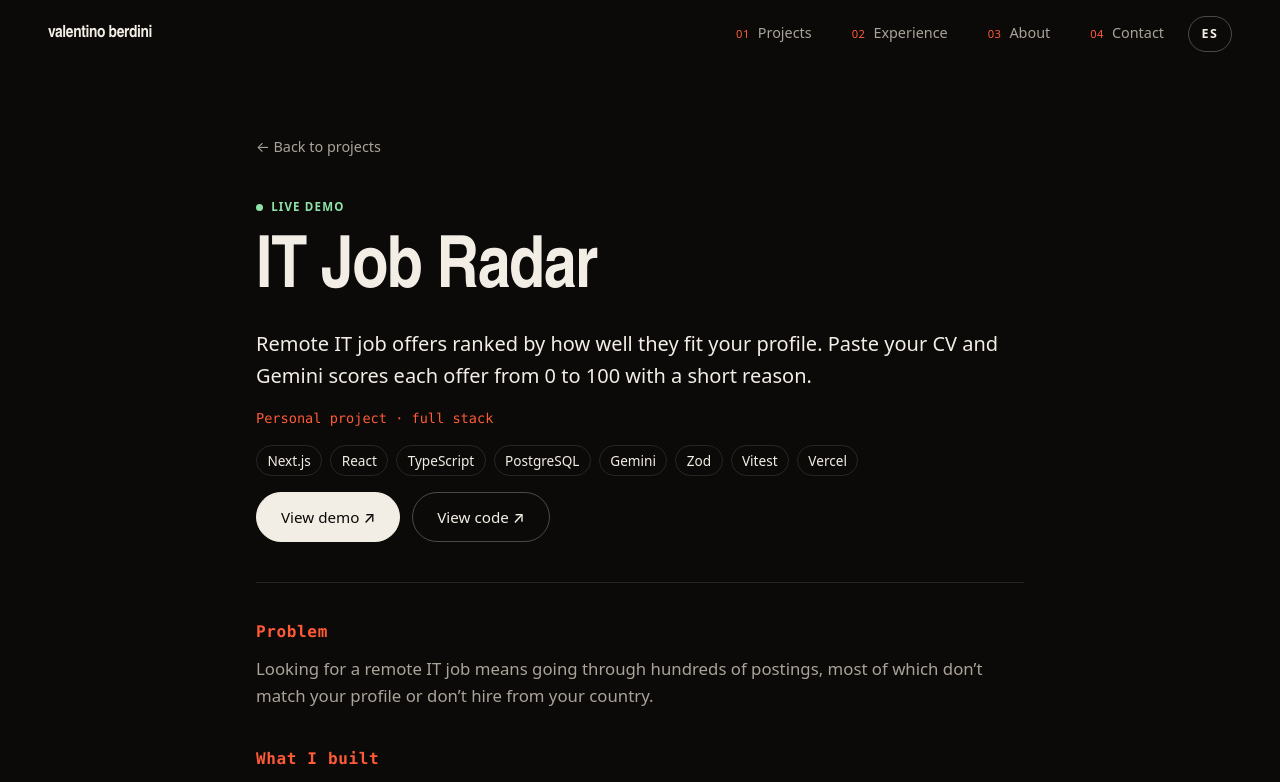
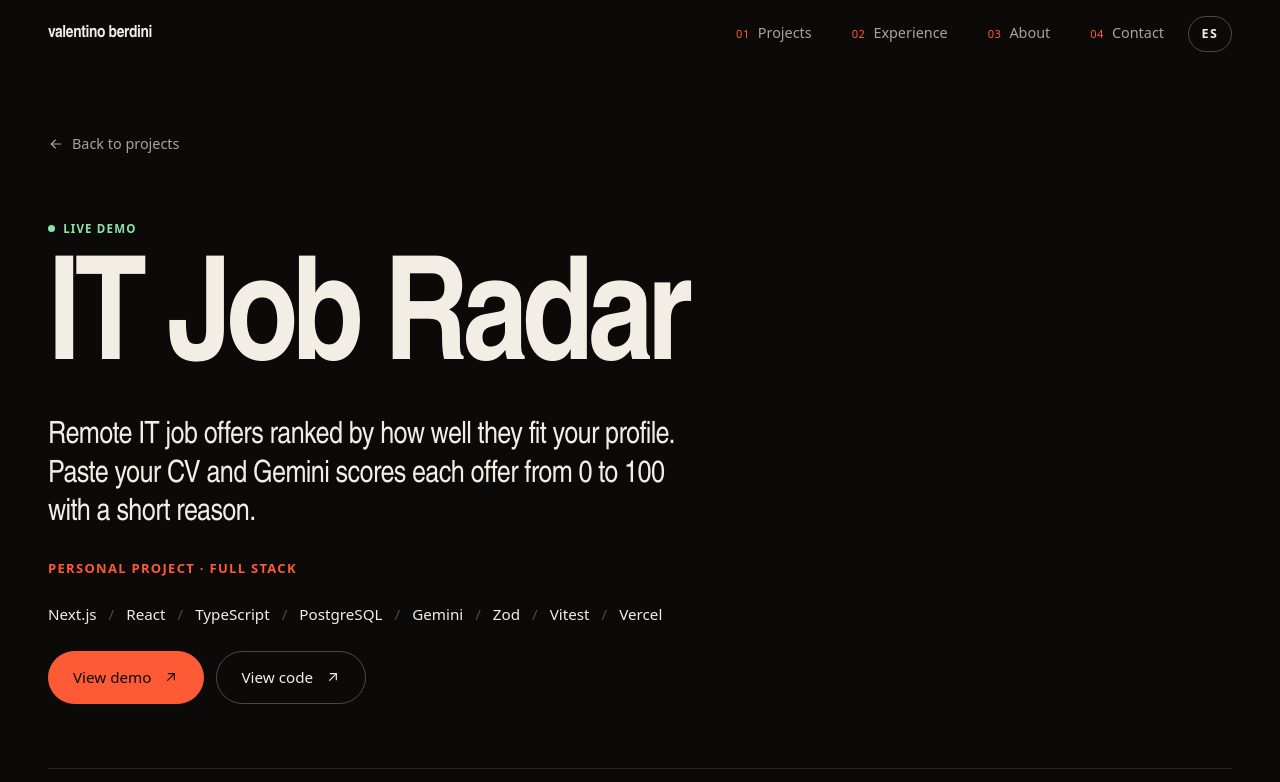
Before and after one commit to valenberdev/portfolio, an Astro site: page /en/projects/radar-ofertas-it in a window 1280 px wide. Shown: the top 782 px of the page. Built offline with nearby package versions, Linux system fonts and the light colour scheme; Astro itself is replaced by a stand-in of ours; a web font is replaced by a local one.

Commit message:
style: large display type and staged entrance on project detail

```diff
--- a/src/components/project/ProjectDetail.astro
+++ b/src/components/project/ProjectDetail.astro
@@ -5,6 +5,7 @@ import { homePath } from '../../i18n/routes';
 import { t } from '../../i18n/ui';
 import BaseLayout from '../../layouts/BaseLayout.astro';
 import type { Project } from '../../lib/content';
+import Arrow from '../Arrow.astro';
 import StatusBadge from '../home/StatusBadge.astro';
 
 interface Props {
@@ -22,7 +23,10 @@ const backHref = `${homePath(locale)}#${ui['section.projects']}`;
 
 <BaseLayout locale={locale} title={`${title} — Valentino Berdini`} description={summary}>
   <article class="container detail">
-    <a class="back" href={backHref}>← {ui['detail.back']}</a>
+    <a class="back" href={backHref}>
+      <Arrow direction="right" />
+      {ui['detail.back']}
+    </a>
     <header class="head">
       <StatusBadge locale={locale} status={status} team={team} />
       <h1 transition:name={`project-${slug}`}>{title}</h1>
@@ -37,12 +41,14 @@ const backHref = `${homePath(locale)}#${ui['section.projects']}`;
           <div class="links">
             {links.demo && (
               <a class="button primary" href={links.demo} target="_blank" rel="noopener noreferrer">
-                {ui['link.demo']} ↗
+                {ui['link.demo']}
+                <Arrow />
               </a>
             )}
             {links.repo && (
               <a class="button" href={links.repo} target="_blank" rel="noopener noreferrer">
-                {ui['link.repo']} ↗
+                {ui['link.repo']}
+                <Arrow />
               </a>
             )}
           </div>
@@ -57,62 +63,85 @@ const backHref = `${homePath(locale)}#${ui['section.projects']}`;
 
 <style>
   .detail {
-    max-width: 48rem;
     padding-block: var(--space-7) var(--space-8);
   }
 
   .back {
-    display: inline-block;
-    margin-bottom: var(--space-6);
+    display: inline-flex;
+    align-items: center;
+    gap: var(--space-2);
+    margin-bottom: var(--space-7);
     font-size: 0.9rem;
     color: var(--muted);
     text-decoration: none;
+    transition: color 0.3s var(--ease-out);
+  }
+
+  .back :global(svg) {
+    transform: rotate(180deg);
   }
 
   .back:hover {
     color: var(--fg);
   }
 
+  .back:hover :global(svg) {
+    transform: rotate(180deg) translateX(3px);
+  }
+
   .head {
     display: grid;
-    gap: var(--space-4);
-    padding-bottom: var(--space-6);
-    margin-bottom: var(--space-6);
+    gap: var(--space-5);
+    justify-items: start;
+    padding-bottom: var(--space-7);
+    margin-bottom: var(--space-7);
     border-bottom: 1px solid var(--border);
   }
 
   h1 {
-    font-size: clamp(2.5rem, 7vw, 4.5rem);
-    letter-spacing: -0.02em;
+    max-width: 14ch;
     margin: 0;
+    font-size: clamp(3rem, 12vw, 9rem);
+    font-weight: 700;
+    letter-spacing: -0.045em;
+    line-height: 0.92;
+    overflow-wrap: break-word;
   }
 
   .summary {
-    font-size: 1.25rem;
+    max-width: 40rem;
     margin: 0;
+    font-family: var(--font-display);
+    font-size: clamp(1.3rem, 2.4vw, 2rem);
+    font-weight: 500;
+    line-height: 1.25;
+    letter-spacing: -0.02em;
   }
 
   .role {
-    font-family: var(--font-mono);
-    font-size: 0.85rem;
+    margin: 0;
+    font-size: var(--fs-small);
+    font-weight: 600;
+    letter-spacing: 0.1em;
+    text-transform: uppercase;
     color: var(--accent);
-    margin: 0;
   }
 
   .stack {
     display: flex;
     flex-wrap: wrap;
-    gap: var(--space-2);
+    gap: var(--space-1) var(--space-3);
     list-style: none;
     margin: 0;
     padding: 0;
+    font-size: 0.95rem;
+    font-weight: 500;
   }
 
-  .stack li {
-    padding: 0.2rem 0.65rem;
-    border: 1px solid var(--border);
-    border-radius: var(--radius-pill);
-    font-size: 0.85rem;
+  .stack li:not(:last-child)::after {
+    content: '/';
+    margin-left: var(--space-3);
+    color: var(--border-strong);
   }
 
   .note {
@@ -127,41 +156,19 @@ const backHref = `${homePath(locale)}#${ui['section.projects']}`;
     gap: var(--space-3);
   }
 
-  .button {
-    padding: var(--space-3) var(--space-5);
-    border: 1px solid var(--border-strong);
-    border-radius: var(--radius-pill);
-    text-decoration: none;
-    font-size: 0.95rem;
-    transition: background 0.2s, color 0.2s;
-  }
-
-  .button:hover {
-    background: var(--surface-2);
-  }
-
-  .button.primary {
-    background: var(--fg);
-    color: var(--bg);
-    border-color: var(--fg);
-  }
-
-  .button.primary:hover {
-    background: var(--accent);
-    border-color: var(--accent);
-    color: var(--fg);
-  }
-
   .body {
-    font-size: 1.05rem;
+    max-width: 44rem;
+    font-size: var(--fs-body);
   }
 
   .body :global(h2) {
-    font-size: 1rem;
-    font-family: var(--font-mono);
-    letter-spacing: 0.04em;
-    color: var(--accent);
-    margin-top: var(--space-6);
+    margin-top: var(--space-7);
+    padding-top: var(--space-4);
+    border-top: 1px solid var(--border);
+    font-size: clamp(1.5rem, 3vw, 2.25rem);
+    font-weight: 650;
+    letter-spacing: -0.03em;
+    color: var(--fg);
   }
 
   .body :global(p),
@@ -181,4 +188,41 @@ const backHref = `${homePath(locale)}#${ui['section.projects']}`;
   .body :global(li) {
     margin-bottom: var(--space-3);
   }
+
+  .body :global(a) {
+    color: var(--fg);
+    text-decoration-color: var(--border-strong);
+    text-underline-offset: 0.3em;
+  }
+
+  .body :global(a:hover) {
+    text-decoration-color: var(--accent);
+  }
+
+  @media (prefers-reduced-motion: no-preference) {
+    .back,
+    .head > :not(h1),
+    .body {
+      animation: detail-in 0.9s var(--ease-out) both;
+    }
+
+    .head > :nth-child(3) {
+      animation-delay: 0.1s;
+    }
+
+    .head > :nth-child(n + 4) {
+      animation-delay: 0.18s;
+    }
+
+    .body {
+      animation-delay: 0.3s;
+    }
+  }
+
+  @keyframes detail-in {
+    from {
+      opacity: 0;
+      transform: translateY(1.25rem);
+    }
+  }
 </style>
```
